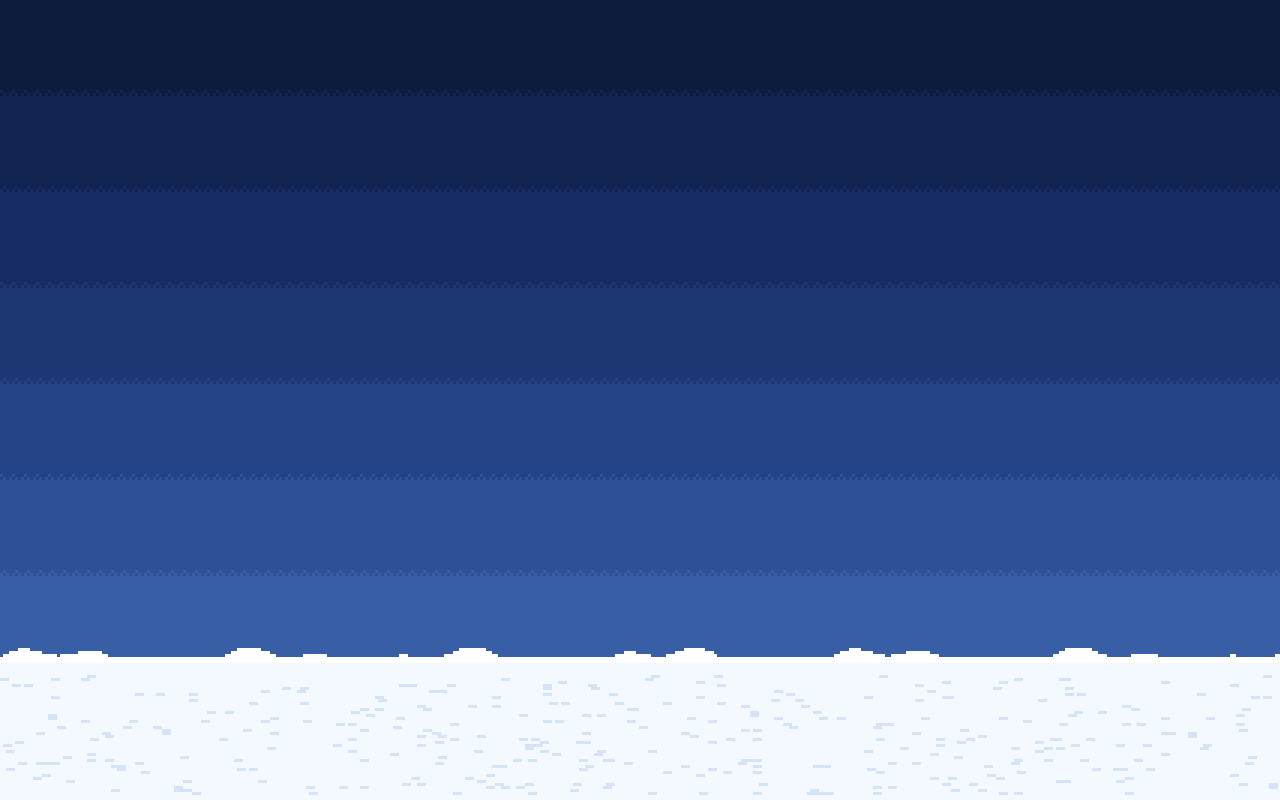
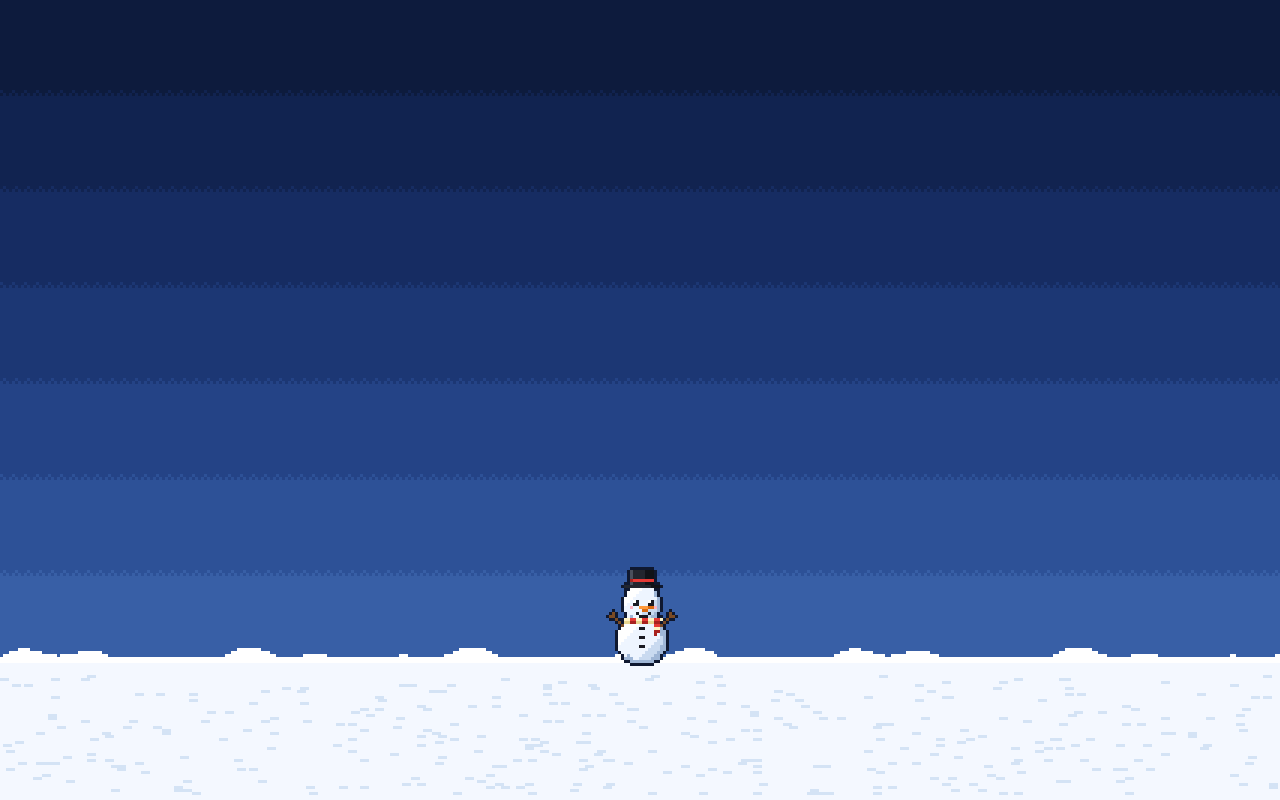
Before and after one commit to coditive-com/santa, a plain HTML site: page index.html in a window 1280 px wide. Drawn offline with Linux system fonts and the light colour scheme.

Commit message:
Bohater: bałwanek
Co-Authored-By: Claude Opus 5.5 <noreply@anthropic.com>
Claude-Session: https://claude.ai/code/session_011is8wchf9fbyDaRXw9hyBR

```diff
--- a/index.html
+++ b/index.html
@@ -54,7 +54,79 @@ const USTAWIENIA = {
 const SPRITES = {
   // KROK 1: bohater, dwie klatki chodu, np.
   // bohater: { paleta: { b: '#8b5a2b', ... }, klatki: [ [ '....', ... ], [ ... ] ] },
-  bohater: null,
+  bohater: { // bałwanek
+    paleta: { W: '#ffffff', w: '#eef5ff', S: '#c9daf0', s: '#9fb6d6', k: '#22252e', K: '#111318', g: '#4a4f5c', r: '#e53935', R: '#a8221f', y: '#fff3c4', Y: '#e8d590', e: '#1a1a22', h: '#ffffff', o: '#ff9b3d', O: '#d96a12', p: '#ffb3c1', b: '#7a4a24' },
+    klatki: [
+      [
+        '................................',
+        '............gkkkkKKK............',
+        '............gkkkkKKK............',
+        '............gkkkkKKK............',
+        '............Rrrrrrrr............',
+        '............gkkkkKKK............',
+        '..........kkkkkkkkkKKK..........',
+        '............WWWWwwww............',
+        '...........WWWWwwwwws...........',
+        '...........WWWwwwwwws...........',
+        '..........WWWwwwwwwwws..........',
+        '..........WWwhewwwheSs..........',
+        '..........WwweewwweeSs..........',
+        '..........wwpwwoooOOps..........',
+        '..........wwwwwwOOSSSs..........',
+        '......b....wwwewSSeSs....b......',
+        '.....bb....wswweeeSss....bb.....',
+        '.......b..yyrryyrryyrry.b.......',
+        '........b.YYRRYYRRYYRR.b........',
+        '.........bWWWWWwwwwwrrb.........',
+        '.........WWWWWweewwwyys.........',
+        '........WWWWWwwwwwwwRRss........',
+        '........WWWWwwwwwwwwRwss........',
+        '........WWWwwwweewwwwwSs........',
+        '........WWwwwwwwwwwwwSSs........',
+        '........WwwwwwwwwwwwSSSs........',
+        '........wwwwwwweewwSSSss........',
+        '........wwwwwwwwwwSSSSss........',
+        '.........wwwwwwwwSSSSss.........',
+        '..........wswwwwSSSSss..........',
+        '..........ssswwSSSSsss..........',
+        '............ssssssss............',
+      ],
+      [
+        '................................',
+        '............gkkkkKKK............',
+        '............gkkkkKKK............',
+        '............gkkkkKKK............',
+        '............Rrrrrrrr............',
+        '............gkkkkKKK............',
+        '..........kkkkkkkkkKKK..........',
+        '..............WWWw..............',
+        '............WWWWwwww............',
+        '...........WWWWwwwwws...........',
+        '..........WWWWwwwwwwss..........',
+        '..........WWWwwwwwwwws..........',
+        '..........WWwhewwwheSs..........',
+        '..........WwweewwweeSs..........',
+        '..........wwpwwoooOOps..........',
+        '..........wwwwwwOOSSSs..........',
+        '...........wwwewSSeSs...........',
+        '............swweeeSs............',
+        '..........yyrryyrryyrry.........',
+        '.....b....YYRRYYRRYYRR....b.....',
+        '......bb.WWWWWwwwwwwwrr.bb......',
+        '.....b..bbWWWwweewwwwybb..b.....',
+        '........WWWWwwwwwwwwwwRR........',
+        '........WWWwwwwwwwwwwwRs........',
+        '........WWwwwwweewwwwSSs........',
+        '........WwwwwwwwwwwwSSSs........',
+        '........wwwwwwwwwwwSSSss........',
+        '........wwwwwwweewSSSSss........',
+        '.........wwwwwwwwSSSSSs.........',
+        '.........wwwwwwwSSSSSss.........',
+        '..........wswwwSSSSSss..........',
+        '...........ssssSSssss...........',
+      ],
+    ],
+  },
 
   // KROK 3: dobre rzeczy (+1). Można dodać kilka rodzajów. Opcjonalnie `warianty`: lista innych palet (np. kolory prezentów).
   dobre: [],
```
